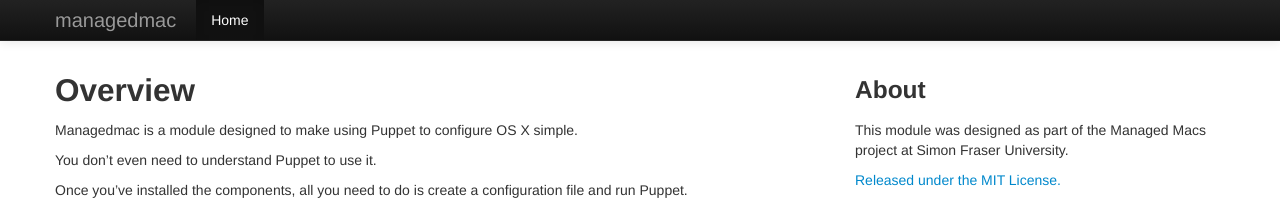
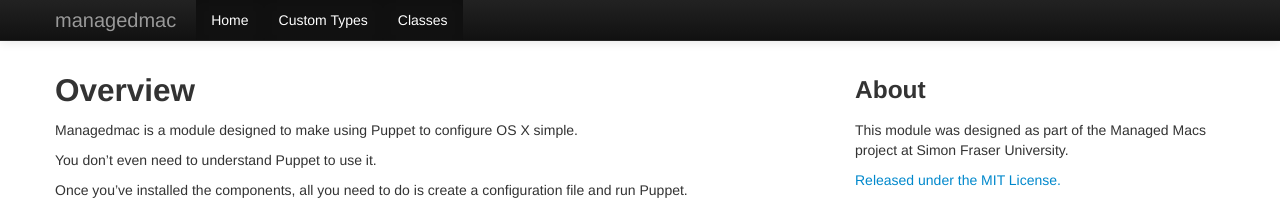
Before and after one commit to dayglojesus/managedmac, a Jekyll site: the page built from index.md, in a window 1280 px wide. Shown: the top 200 px of the page. Built offline with Jekyll 4.4.1, drawn with Linux system fonts in a browser that asks for light colours; Markdown is read by kramdown in place of the engine named in the settings.

Commit message:
add menu items for type and classes

```diff
--- a/_includes/header.html
+++ b/_includes/header.html
@@ -34,6 +34,8 @@
           <div class="nav-collapse collapse">
             <ul class="nav">
               <li class="active"><a href="/">Home</a></li>
+              <li class="active"><a href="/types">Custom Types</a></li>
+              <li class="active"><a href="/classes">Classes</a></li>
             </ul>
           </div>
         </div>
```
